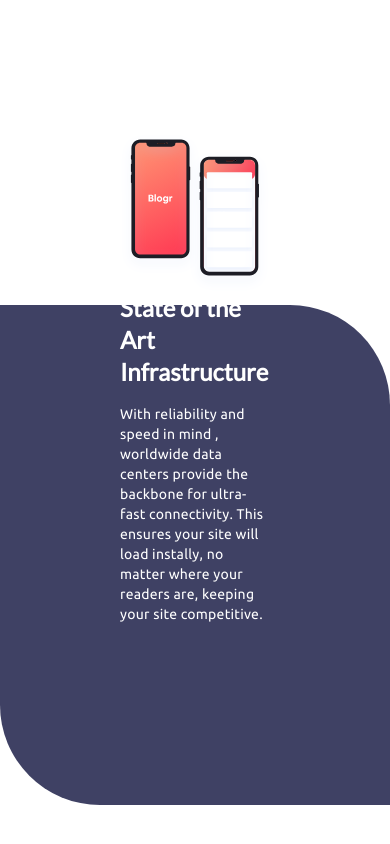
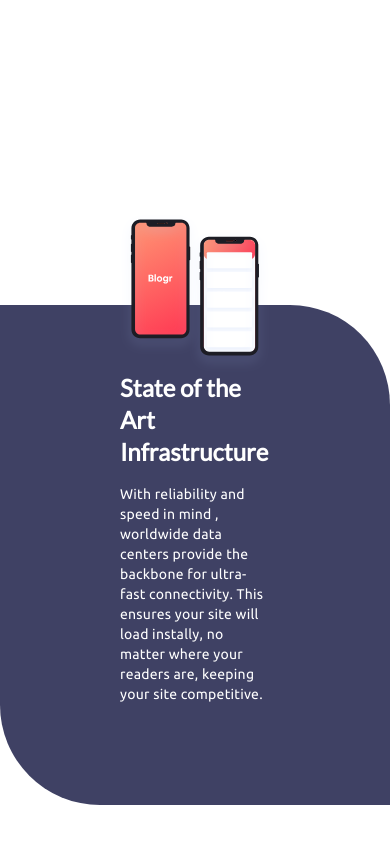
Before and after one commit to DiegoCosta123/project_blogr_landing_Angular, an Angular app: page / in a window 390 px wide. Shown: the part 1789-2633 px from the top of the page. Built offline with nearby package versions, Linux system fonts and the light colour scheme.

Commit message:
Ajuste responsive

```diff
--- a/src/app/pages/home/home.component.scss
+++ b/src/app/pages/home/home.component.scss
@@ -109,7 +109,7 @@
                margin-top: 35px;
 
                @media screen and (max-width: 956px) {
-                margin-top: -340px;
+                margin-top: -180px;
                 max-width: 30rem !important;
                 width: 100%;
                }
```
